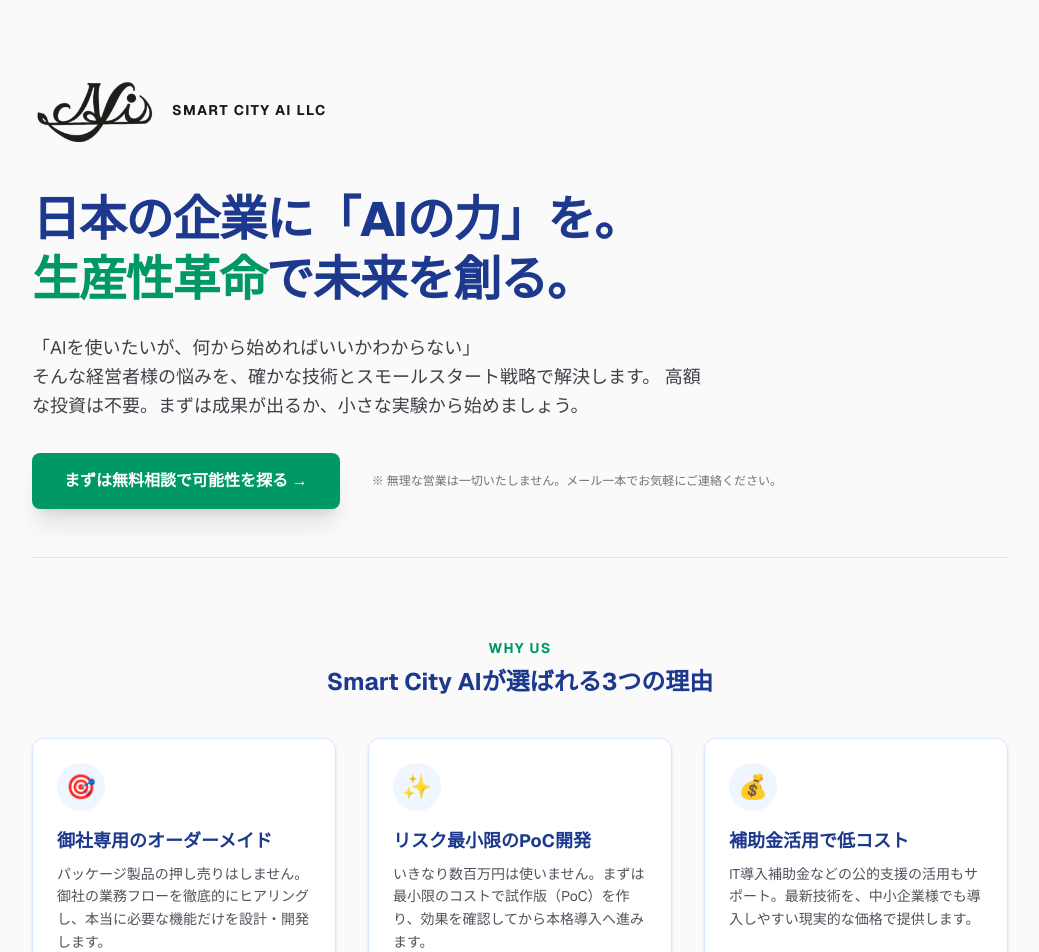
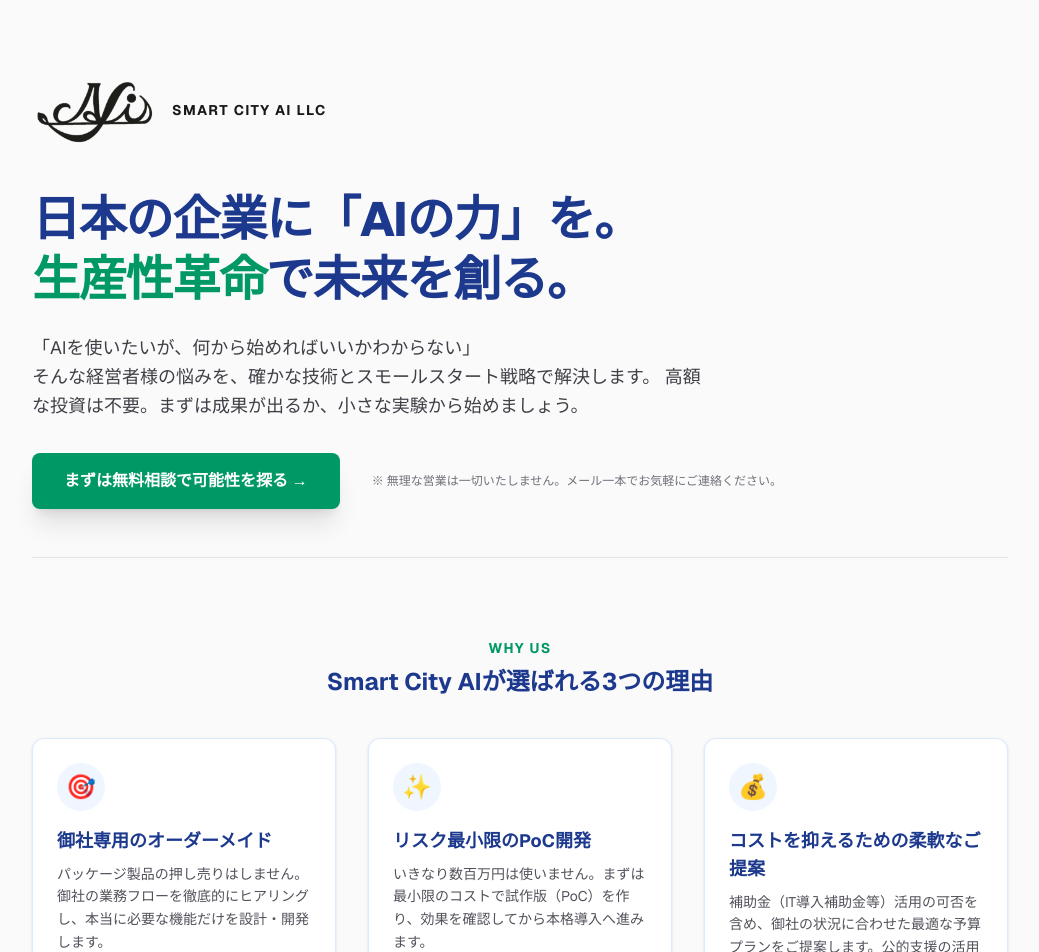
Before and after one commit to tnakajima2050/smartcityai-site, a Next.js app: page / in a window 1280 px wide. Shown: the top 952 px of the page, without its empty margins (120-1159 px from the left). Built offline with nearby package versions, Linux system fonts and the light colour scheme.

Commit message:
Update page.tsxFaq修正20251514

```diff
--- a/app/page.tsx
+++ b/app/page.tsx
@@ -642,9 +642,9 @@ export default function Home() {
             </div>
             <div className="bg-white p-6 rounded-xl border border-blue-100 shadow-sm hover:shadow-md transition">
               <div className="w-12 h-12 bg-blue-50 rounded-full flex items-center justify-center text-2xl mb-4">💰</div>
-              <h3 className="font-bold text-lg text-blue-900 mb-2">補助金活用で低コスト</h3>
+              <h3 className="font-bold text-lg text-blue-900 mb-2">コストを抑えるための柔軟なご提案</h3>
               <p className="text-sm text-zinc-600 leading-relaxed">
-                IT導入補助金などの公的支援の活用もサポート。最新技術を、中小企業様でも導入しやすい現実的な価格で提供します。
+                補助金（IT導入補助金等）活用の可否を含め、御社の状況に合わせた最適な予算プランをご提案します。公的支援の活用検討からお手伝いし、導入コストの最小化を一緒に目指します。
               </p>
             </div>
           </div>
```
